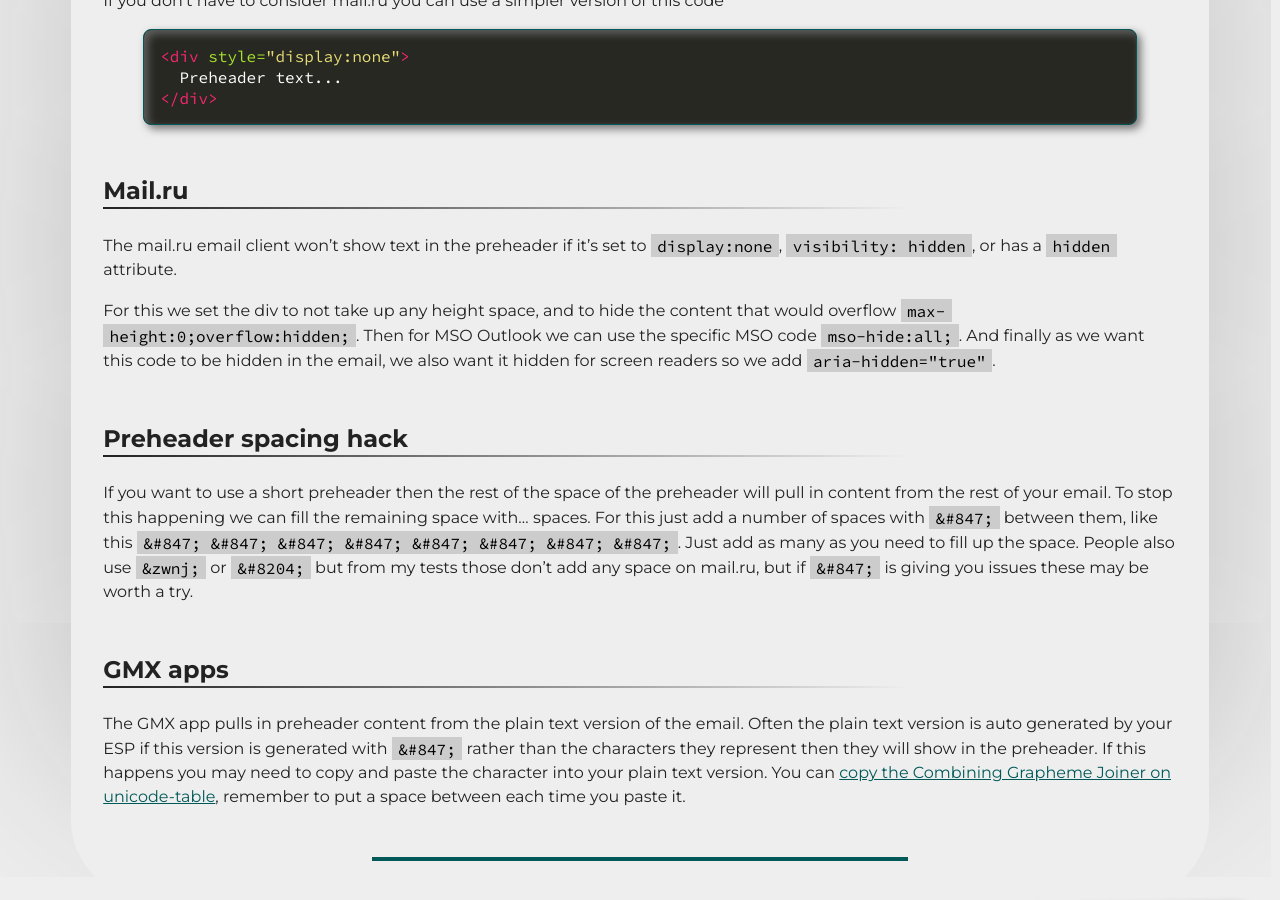
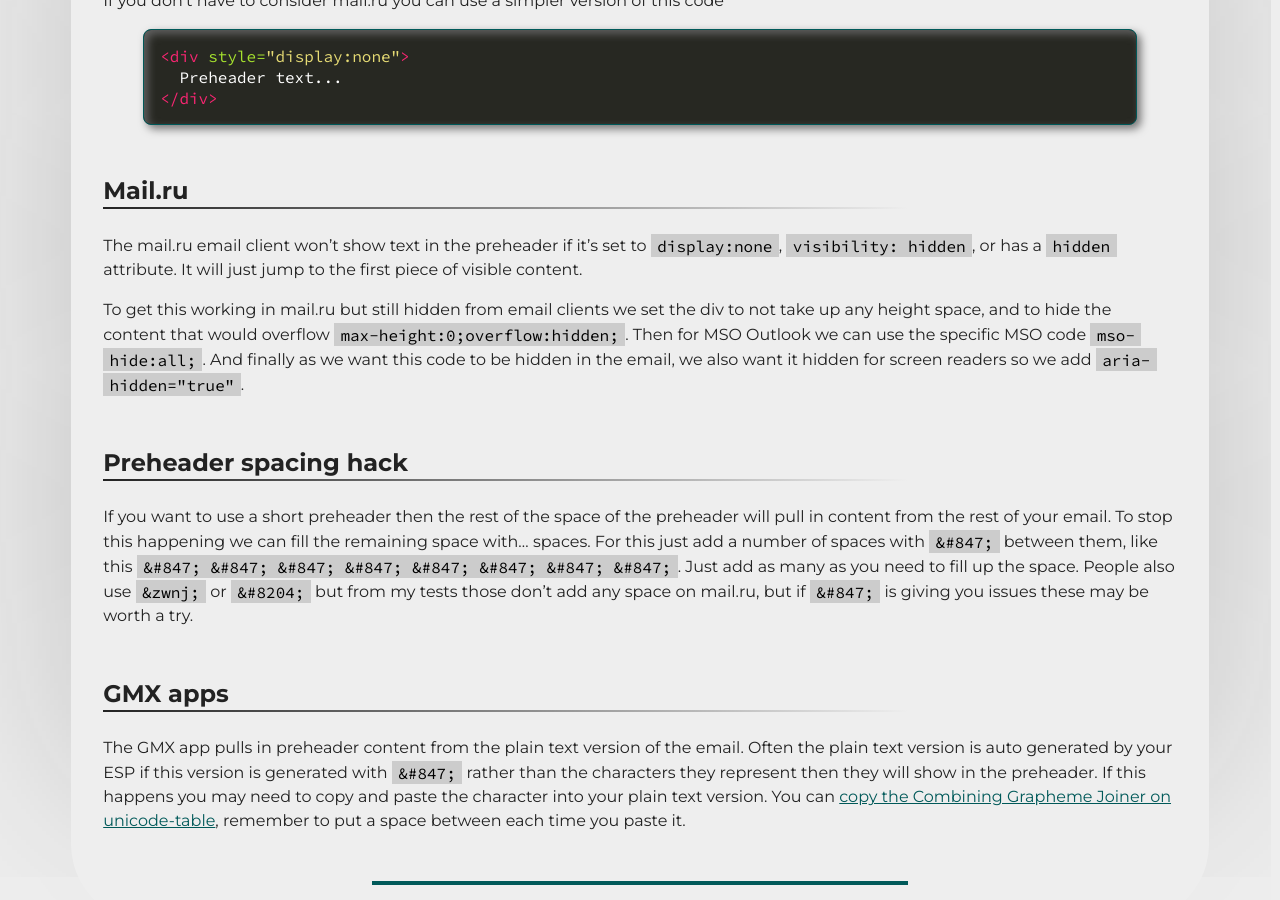
Before and after one commit to M-J-Robbins/good-email-code, a Jekyll site: the page built from email-code/preheader.md, in a window 1280 px wide and 900 px high, scrolled down 648 px. Built offline with Jekyll 4.4.1, drawn with Linux system fonts in a browser that asks for light colours; our own code applies the rules of GitHub Pages for plain Markdown files; a script that is not in the unit is left out.

Commit message:
Update preheader.md

```diff
--- a/email-code/preheader.md
+++ b/email-code/preheader.md
@@ -18,9 +18,9 @@ If you don't have to consider mail.ru you can use a simpler version of this code
 {% endhighlight %}
 
 ##  Mail.ru
-The mail.ru email client won't show text in the preheader if it's set to `display:none`, `visibility: hidden`, or has a `hidden` attribute.
+The mail.ru email client won't show text in the preheader if it's set to `display:none`, `visibility: hidden`, or has a `hidden` attribute. It will just jump to the first piece of visible content.
 
-For this we set the div to not take up any height space, and to hide the content that would overflow `max-height:0;overflow:hidden;`.  Then for MSO Outlook we can use the specific MSO code `mso-hide:all;`. And finally as we want this code to be hidden in the email, we also want it hidden for screen readers so we add `aria-hidden="true"`.
+To get this working in mail.ru but still hidden from email clients we set the div to not take up any height space, and to hide the content that would overflow `max-height:0;overflow:hidden;`.  Then for MSO Outlook we can use the specific MSO code `mso-hide:all;`. And finally as we want this code to be hidden in the email, we also want it hidden for screen readers so we add `aria-hidden="true"`.
 
 ## Preheader spacing hack
 If you want to use a short preheader then the rest of the space of the preheader will pull in content from the rest of your email.  To stop this happening we can fill the remaining space with... spaces.  For this just add a number of spaces with `&#847;` between them, like this `&#847; &#847; &#847; &#847; &#847; &#847; &#847; &#847;`.  Just add as many as you need to fill up the space.  People also use `&zwnj;` or `&#8204;` but from my tests those don't add any space on mail.ru, but if `&#847;` is giving you issues these may be worth a try.
```
